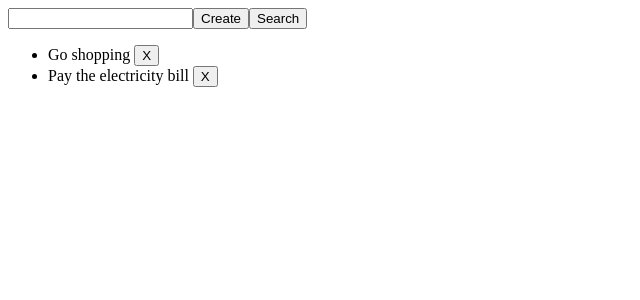
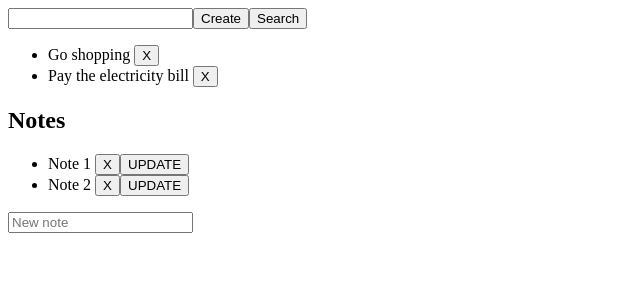
Before and after one commit to Eyongkevin/first-app, a React (Create React App) app: page / in a window 1280 px wide. Shown: the top 300 px of the page, without its empty margins (0-640 px from the left). Built offline with nearby package versions, Linux system fonts and the light colour scheme.

Commit message:
use useReducer and useState to act as react-redux

```diff
--- a/src/App.tsx
+++ b/src/App.tsx
@@ -1,5 +1,6 @@
 import { useState, useEffect, useMemo, useCallback } from 'react'
 import List, { TTodo } from './components/List'
+import Note from './components/Note'
 
 const initialTodos = [
   { id: 1, task: 'Go shopping' },
@@ -58,6 +59,7 @@ function App() {
       <button onClick={handleCreate}>Create</button>
       <button onClick={handleSearch}>Search</button>
       <List todoList={filteredTodoList} handleDelete={handleDelete} />
+      <Note />
     </>
   )
 }
--- /dev/null
+++ b/src/components/Note.tsx
@@ -0,0 +1,102 @@
+import { FC, useReducer, useState, ChangeEvent } from 'react'
+
+type TNote = {
+  id: number
+  note: string
+}
+
+type TAction = {
+  type: string
+  payload?: any
+}
+
+type TActionTypes = {
+  ADD: 'ADD'
+  UPDATE: 'UPDATE'
+  DELETE: 'DELETE'
+}
+
+const actionType: TActionTypes = {
+  ADD: 'ADD',
+  UPDATE: 'UPDATE',
+  DELETE: 'DELETE'
+}
+
+const initialNotes: TNote[] = [
+  {
+    id: 1,
+    note: 'Note 1'
+  },
+  {
+    id: 2,
+    note: 'Note 2'
+  }
+]
+
+const reducer = (state: TNote[], action: TAction) => {
+  switch (action.type) {
+    case actionType.ADD:
+      return [...state, action.payload]
+    case actionType.DELETE:
+      return state.filter(note => note.id !== action.payload)
+    case actionType.UPDATE: {
+      const updatedNote = action.payload
+      return state.map((n: TNote) => (n.id === updatedNote.id ? updatedNote : n))
+    }
+    default:
+      return state
+  }
+}
+
+const Note = () => {
+  const [notes, dispatch] = useReducer(reducer, initialNotes)
+  const [note, setNote] = useState<string>('')
+
+  const handleSubmit = (e: ChangeEvent<HTMLFormElement>) => {
+    e.preventDefault()
+
+    const newNote = {
+      id: Date.now(),
+      note
+    }
+    dispatch({ type: actionType.ADD, payload: newNote })
+  }
+  return (
+    <div>
+      <h2>Notes</h2>
+
+      <ul>
+        {notes.map((n: TNote) => (
+          <li key={n.id}>
+            {n.note}{' '}
+            <button
+              onClick={() =>
+                dispatch({
+                  type: actionType.DELETE,
+                  payload: n.id
+                })
+              }
+            >
+              X
+            </button>
+            <button
+              onClick={() =>
+                dispatch({
+                  type: actionType.UPDATE,
+                  payload: { ...n, note }
+                })
+              }
+            >
+              UPDATE
+            </button>
+          </li>
+        ))}
+      </ul>
+      <form onSubmit={handleSubmit}>
+        <input placeholder="New note" value={note} onChange={e => setNote(e.target.value)} />
+      </form>
+    </div>
+  )
+}
+
+export default Note
```
